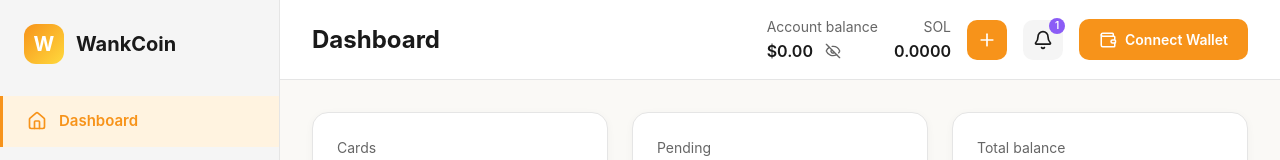
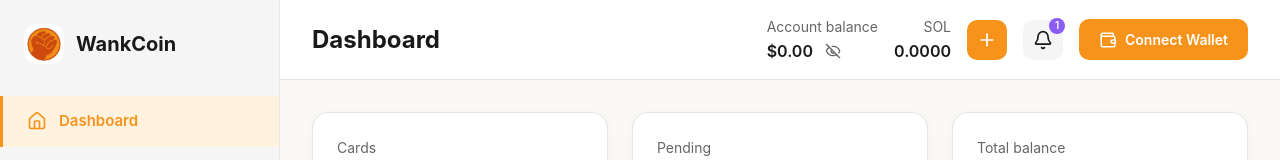
Before and after one commit to 402BALL/wankcoin, a Next.js app: page /dashboard in a window 1280 px wide. Shown: the top 160 px of the page. Built offline with nearby package versions, Linux system fonts and the light colour scheme.

Commit message:
Update logo: Replace W icon with new logo image

```diff
--- a/src/app/dashboard/page.tsx
+++ b/src/app/dashboard/page.tsx
@@ -385,15 +385,25 @@ export default function Dashboard() {
               width: 40,
               height: 40,
               borderRadius: 12,
-              background: 'linear-gradient(135deg, #F7931A 0%, #FFD93D 100%)',
+              overflow: 'hidden',
               display: 'flex',
               alignItems: 'center',
               justifyContent: 'center',
-              fontSize: 20,
-              fontWeight: 700,
-              color: '#ffffff'
+              background: 'linear-gradient(135deg, #F7931A 0%, #FFD93D 100%)'
             }}>
-              W
+              <img
+                src="/logo.png"
+                alt="WankCoin"
+                style={{width: '100%', height: '100%', objectFit: 'cover'}}
+                onError={(e) => {
+                  // Fallback to text if image not found
+                  e.currentTarget.style.display = 'none';
+                  const fallback = document.createElement('span');
+                  fallback.textContent = 'W';
+                  fallback.style.cssText = 'fontSize: 20px; fontWeight: 700; color: #ffffff';
+                  e.currentTarget.parentElement!.appendChild(fallback);
+                }}
+              />
             </div>
             <span style={{fontSize: 20, fontWeight: 700, color: '#1a1a1a'}}>WankCoin</span>
           </Link>
--- a/src/app/page.tsx
+++ b/src/app/page.tsx
@@ -100,12 +100,17 @@ export default function Home() {
       <header style={{position: 'fixed', top: 0, left: 0, right: 0, zIndex: 50, backgroundColor: 'rgba(255,255,255,0.95)', backdropFilter: 'blur(10px)', borderBottom: '1px solid #f0f0f0'}}>
         <div style={{maxWidth: 1200, margin: '0 auto', padding: '0 24px', height: 64, display: 'flex', alignItems: 'center', justifyContent: 'space-between'}}>
           <Link href="/" style={{display: 'flex', alignItems: 'center', gap: 10, textDecoration: 'none'}}>
-            <div style={{width: 36, height: 36, borderRadius: 10, background: 'linear-gradient(135deg, #F7931A 0%, #FFD93D 100%)', display: 'flex', alignItems: 'center', justifyContent: 'center', boxShadow: '0 4px 12px rgba(247, 147, 26, 0.3)'}}>
-              <svg width="18" height="18" viewBox="0 0 24 24" fill="none" xmlns="http://www.w3.org/2000/svg">
-                <path d="M12 2C6.48 2 2 6.48 2 12s4.48 10 10 10 10-4.48 10-10S17.52 2 12 2zm0 18c-4.41 0-8-3.59-8-8s3.59-8 8-8 8 3.59 8 8-3.59 8-8 8z" fill="white"/>
-                <path d="M12 6c-1.1 0-2 .9-2 2v4c0 1.1.9 2 2 2s2-.9 2-2V8c0-1.1-.9-2-2-2z" fill="white"/>
-                <circle cx="12" cy="17" r="1.5" fill="white"/>
-              </svg>
+            <div style={{width: 36, height: 36, borderRadius: 10, overflow: 'hidden', boxShadow: '0 4px 12px rgba(247, 147, 26, 0.3)'}}>
+              <img
+                src="/logo.png"
+                alt="WankCoin"
+                style={{width: '100%', height: '100%', objectFit: 'cover'}}
+                onError={(e) => {
+                  // Fallback to gradient if image not found
+                  e.currentTarget.style.display = 'none';
+                  e.currentTarget.parentElement!.style.background = 'linear-gradient(135deg, #F7931A 0%, #FFD93D 100%)';
+                }}
+              />
             </div>
             <span style={{fontWeight: 700, fontSize: 20, color: '#000000', letterSpacing: '-0.5px'}}>WankCoin</span>
           </Link>
```
Also changed, not shown: public/logo.png (added).
